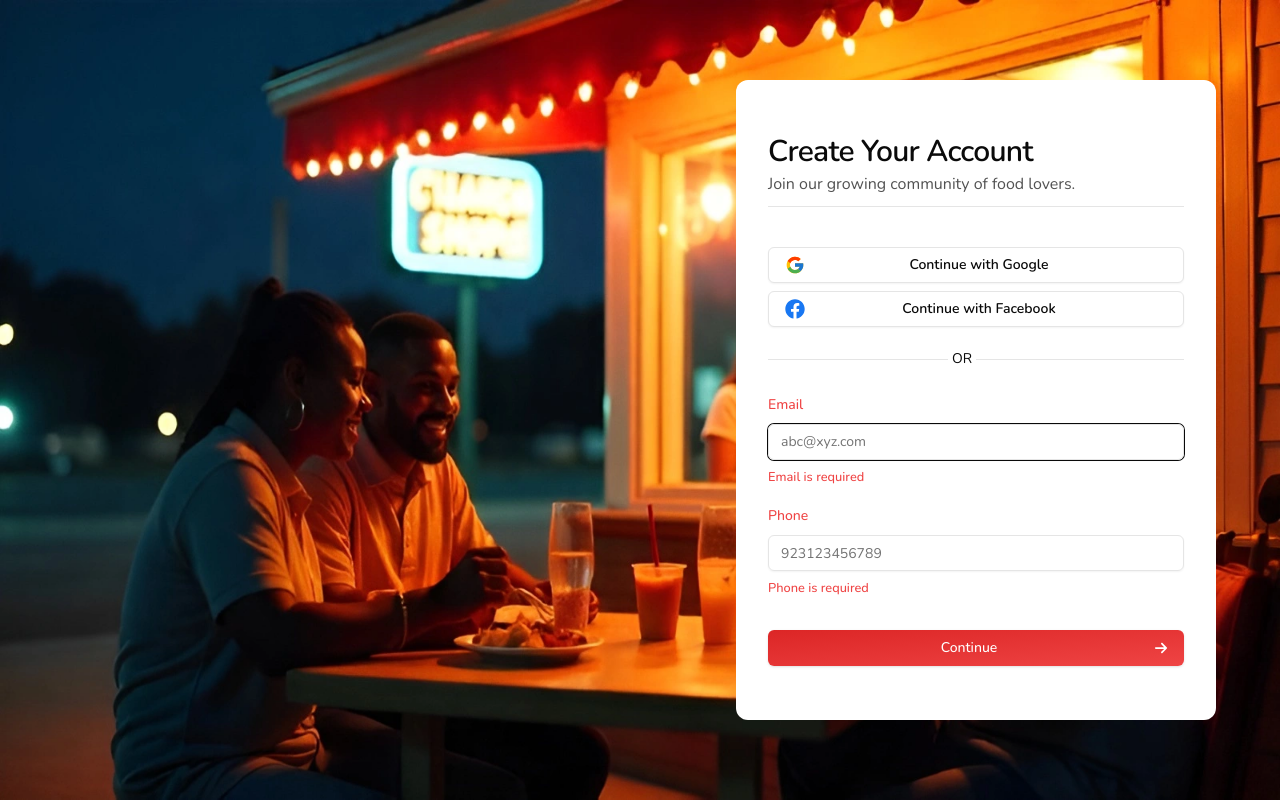
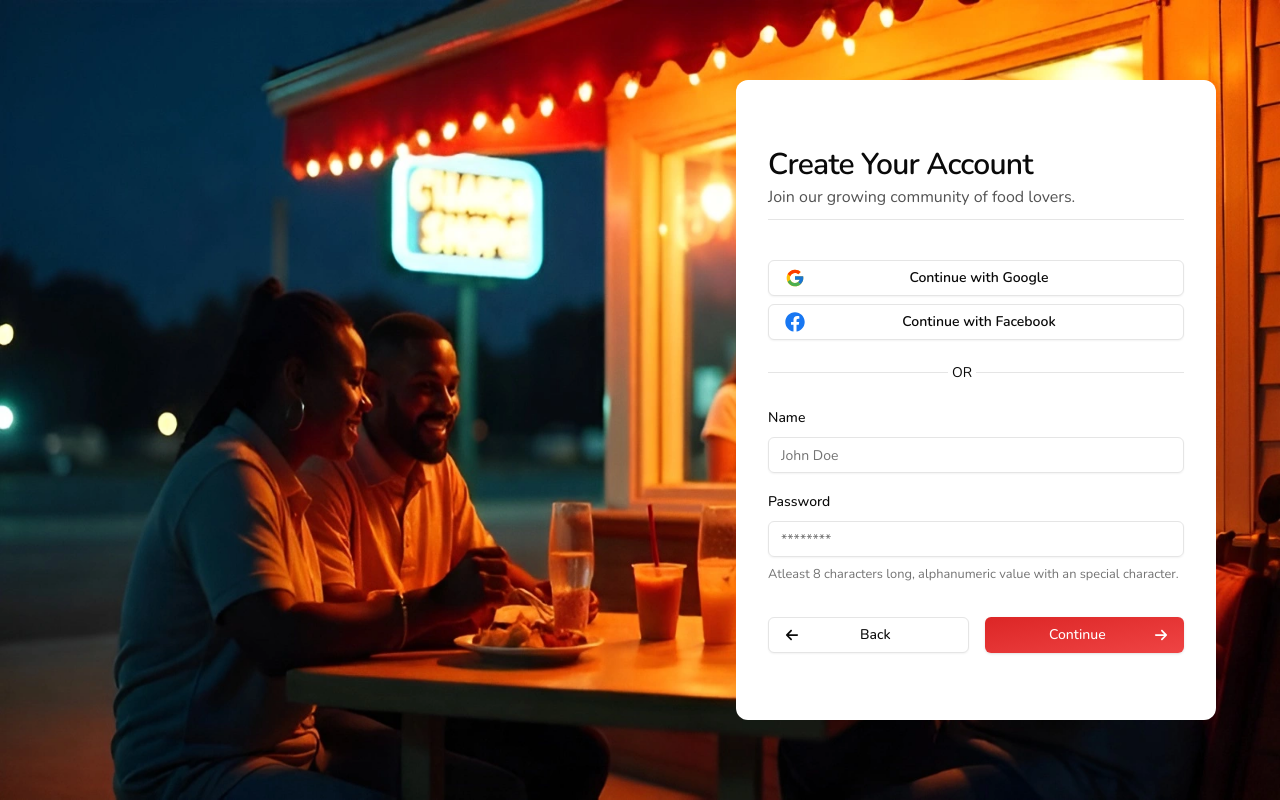
Before and after one commit to Zain-Khoso/UrbanDish, a Next.js app: page /signup in a window 1280 px wide. Both pictures are taken after a click on the button "Continue". Built offline with nearby package versions, Linux system fonts and the light colour scheme.

Commit message:
new: Signup form step 2

```diff
--- a/src/app/(auth)/_components/ButtonWithSideIcon.tsx
+++ b/src/app/(auth)/_components/ButtonWithSideIcon.tsx
@@ -25,6 +25,7 @@ type Props = {
   className?: string;
   classNameText?: string;
   classNameIcon?: string;
+  onClick?: () => void;
 };
 
 // Component.
@@ -37,11 +38,13 @@ export default function ButtonWithSideIcon({
   className,
   classNameText,
   classNameIcon,
+  onClick,
 }: Props) {
   return (
     <Button
       type={type}
       variant={variant}
+      onClick={onClick}
       className={cn('flex w-full', side === 'right' ? 'flex-row' : 'flex-row-reverse', className)}
     >
       <span className={cn('flex-1', classNameText)}>{label}</span>
--- a/src/app/(auth)/signup/_components/SignUpForm.tsx
+++ b/src/app/(auth)/signup/_components/SignUpForm.tsx
@@ -8,21 +8,23 @@ import Step_1 from './Step_1';
 
 // Types.
 import { SignUpT } from '@/schemas/AuthForm.schema';
+import Step_2 from './Step_2';
 enum Steps {
   EMAIL_PHONE = 0,
-  NAME_ADDRESS = 1,
-  IMAGE = 2,
+  NAME_PASSWORD = 1,
+  ADDRESS_IMAGE = 2,
 }
 
 // Component.
 export default function SignUpForm() {
   const [step, setStep] = useState<Steps>(Steps.EMAIL_PHONE);
   const [formData, setFormData] = useState<SignUpT>({
-    email: '',
+    email: 'z@z.com',
+    phone: '923123456789',
+    name: '',
+    password: '',
     address: '',
     image: '',
-    name: '',
-    phone: '',
   });
 
   const onNext = () => setStep((value) => ++value);
@@ -30,4 +32,9 @@ export default function SignUpForm() {
 
   if (step === Steps.EMAIL_PHONE)
     return <Step_1 onNext={onNext} defaultValues={formData} setFormData={setFormData} />;
+
+  if (step === Steps.NAME_PASSWORD)
+    return (
+      <Step_2 onNext={onNext} onPrev={onPrev} defaultValues={formData} setFormData={setFormData} />
+    );
 }
--- /dev/null
+++ b/src/app/(auth)/signup/_components/Step_2.tsx
@@ -0,0 +1,117 @@
+'use client';
+
+// Lib Imports.
+import { Dispatch, SetStateAction } from 'react';
+import { SubmitHandler, useForm } from 'react-hook-form';
+import { zodResolver } from '@hookform/resolvers/zod';
+
+// Icons.
+import { FaArrowLeft, FaArrowRight } from 'react-icons/fa6';
+
+// Components.
+import {
+  Form,
+  FormField,
+  FormItem,
+  FormLabel,
+  FormControl,
+  FormDescription,
+  FormMessage,
+} from '@/components/ui/form';
+import { Input } from '@/components/ui/input';
+import { SignUpT, SignUpStep2, Step2T } from '@/schemas/AuthForm.schema';
+import ButtonWithSideIcon from '../../_components/ButtonWithSideIcon';
+
+// Types.
+type Props = {
+  onNext: () => void;
+  onPrev: () => void;
+  defaultValues: Step2T;
+  setFormData: Dispatch<SetStateAction<SignUpT>>;
+};
+
+// Component.
+export default function Step_2({ onNext, onPrev, defaultValues, setFormData }: Props) {
+  const form = useForm<Step2T>({
+    resolver: zodResolver(SignUpStep2),
+    defaultValues,
+  });
+
+  const handlePrev = function () {
+    const name = form.getValues('name');
+    const password = form.getValues('password');
+
+    setFormData((value) => ({ ...value, name, password }));
+
+    onPrev();
+  };
+
+  const onSubmit: SubmitHandler<Step2T> = async function (data) {
+    setFormData((value) => ({ ...value, ...data }));
+
+    onNext();
+  };
+
+  return (
+    <Form {...form}>
+      <form onSubmit={form.handleSubmit(onSubmit)} className="w-full space-y-4">
+        {/* Name */}
+        <FormField
+          control={form.control}
+          name="name"
+          render={({ field }) => (
+            <FormItem>
+              <FormLabel>Name</FormLabel>
+
+              <FormControl>
+                <Input placeholder="John Doe" {...field} />
+              </FormControl>
+
+              <FormMessage />
+            </FormItem>
+          )}
+        />
+
+        {/* Password */}
+        <FormField
+          control={form.control}
+          name="password"
+          render={({ field }) => (
+            <FormItem>
+              <FormLabel>Password</FormLabel>
+
+              <FormControl>
+                <Input type="password" placeholder="********" {...field} />
+              </FormControl>
+
+              <FormMessage />
+
+              <FormDescription>
+                Atleast 8 characters long, alphanumeric value with an special character.
+              </FormDescription>
+            </FormItem>
+          )}
+        />
+
+        <div className="!mt-8 flex w-full flex-row gap-4">
+          <ButtonWithSideIcon
+            type="button"
+            variant="outline"
+            label="Back"
+            icon={FaArrowLeft}
+            side="left"
+            onClick={handlePrev}
+          />
+
+          <ButtonWithSideIcon
+            type="submit"
+            variant="gradiant"
+            label="Continue"
+            icon={FaArrowRight}
+            side="right"
+          />
+        </div>
+      </form>
+    </Form>
+  );
+}
--- a/src/schemas/AuthForm.schema.ts
+++ b/src/schemas/AuthForm.schema.ts
@@ -1,6 +1,6 @@
 // Lib Imports.
 import { z } from 'zod';
-import { isMobilePhone } from 'validator';
+import { isMobilePhone, isStrongPassword } from 'validator';
 
 // Fields.
 const email = z.string().min(1, 'Email is required').email({ message: 'Invalid email.' });
@@ -8,20 +8,25 @@ const email = z.string().min(1, 'Email is required').email({ message: 'Invalid e
 const phone = z
   .string()
   .min(1, 'Phone is required')
-  .refine((phone) => isMobilePhone(phone, 'en-PK'), { message: 'Invalid phone.' });
+  .refine((phone) => isMobilePhone(phone, 'en-PK'), 'Invalid phone.');
+
+const name = z.string().min(1, 'Name is required').max(20, 'Name is too long.');
+
+const password = z
+  .string()
+  .min(1, 'Password is required')
+  .refine((password) => isStrongPassword(password), 'Password is too weak.');
 
 const address = z.string().min(1, 'Address is required');
-
-const name = z.string().min(1, 'Name is required').max(20, 'Name is too long.');
 
 const image = z.string().min(1, 'Image is required');
 
 // Schemas.
 const SignUpStep1 = z.object({ email, phone });
-const SignUpStep2 = z.object({ name, address });
-const SignUpStep3 = z.object({ image });
+const SignUpStep2 = z.object({ name, password });
+const SignUpStep3 = z.object({ address, image });
 
-const signUpSchema = z.object({ email, phone, name, address, image });
+const signUpSchema = z.object({ email, phone, name, password, address, image });
 
 // Types.
 type Step1T = z.infer<typeof SignUpStep1>;
```
